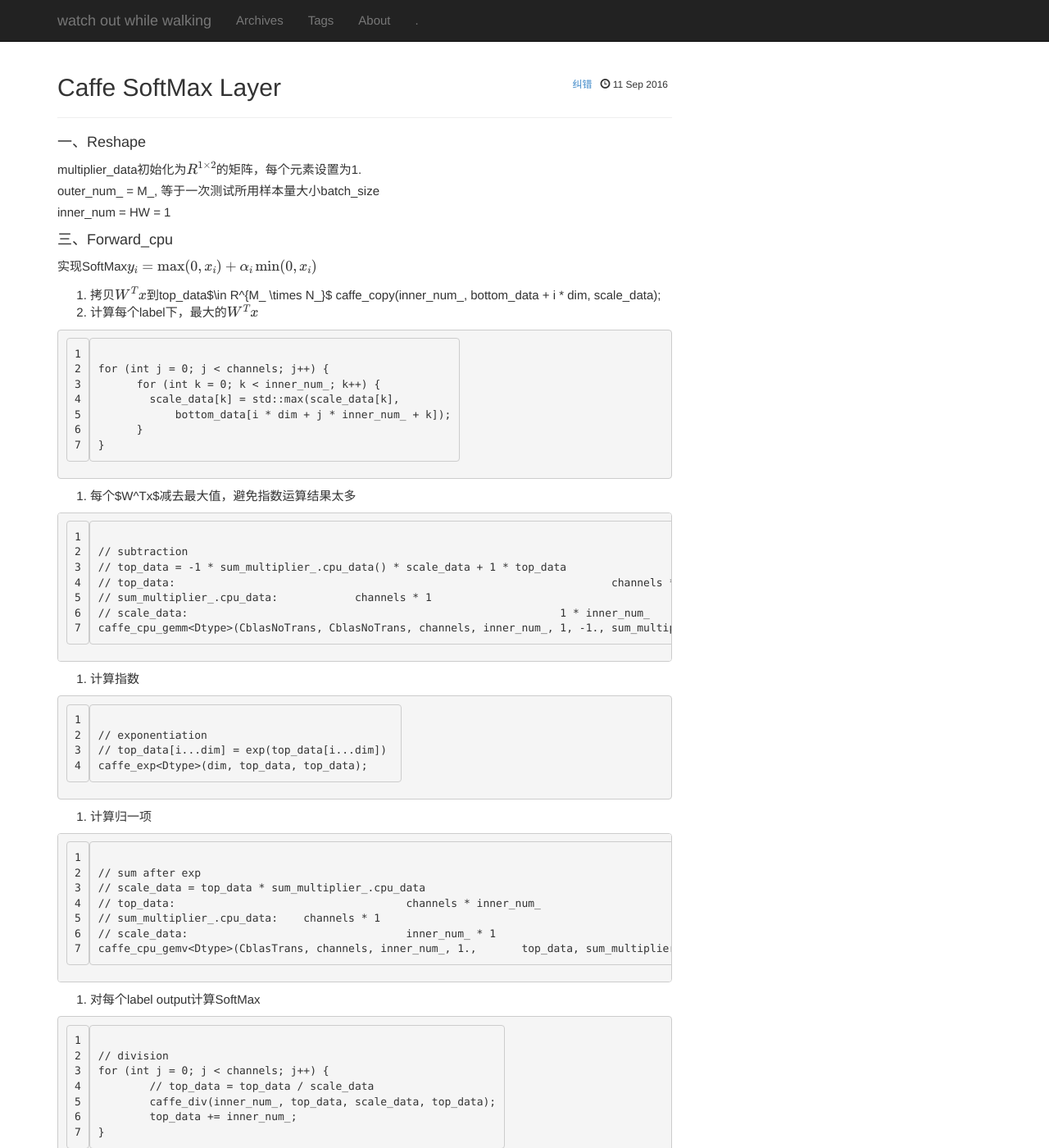
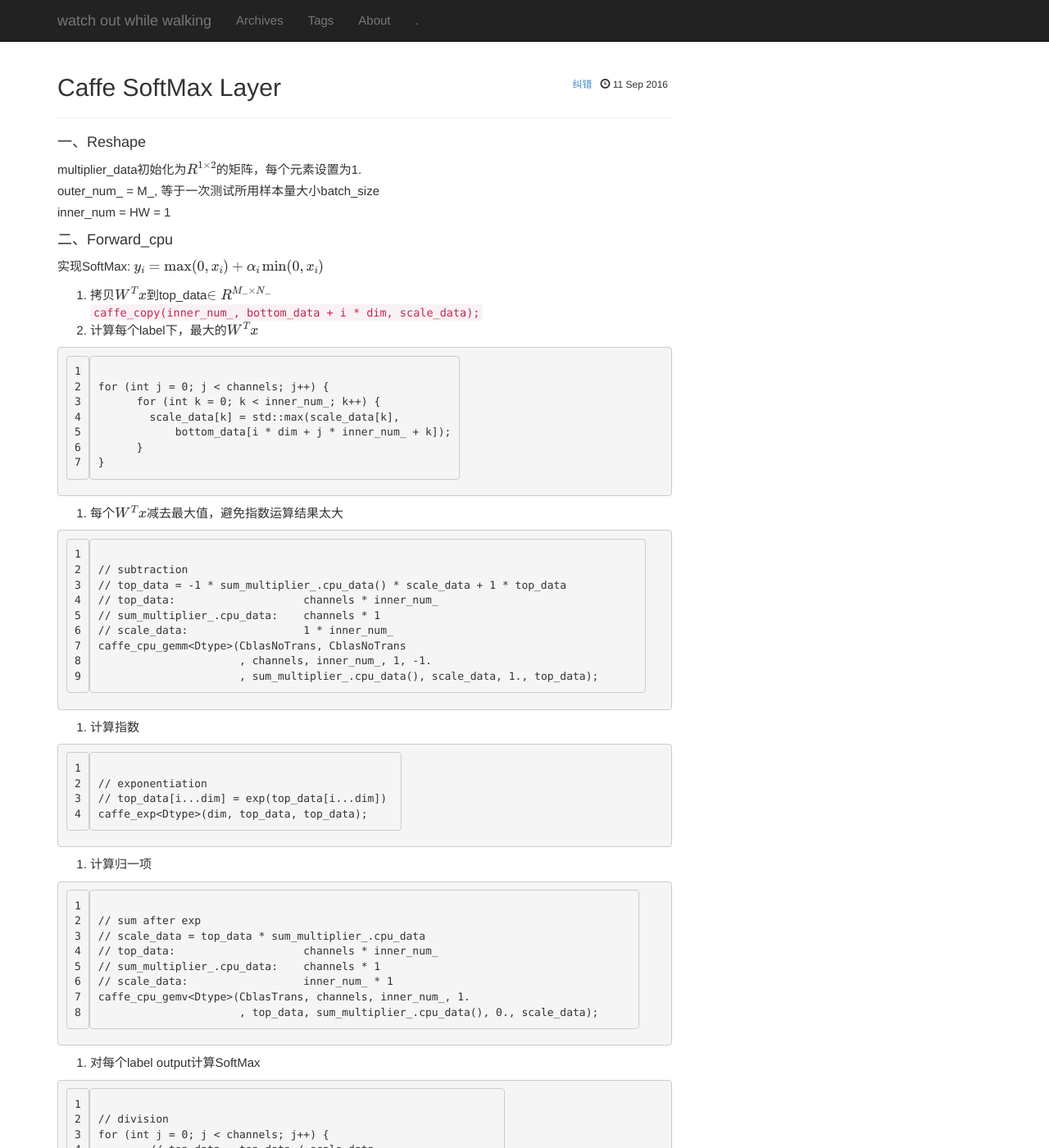
Before and after one commit to kelihoodli/kelihoodli.github.com, a Jekyll site: the page built from _posts/2016-09-11-caffe-softmax-layer.markdown, in a window 1280 px wide and 1400 px high. Shown: the whole window at 82% size. Built offline with Jekyll 4.4.1, drawn with Linux system fonts in a browser that asks for light colours; formulas are drawn with MathJax 3; comment, search, counter and statistics services are not loaded.

Commit message:
up mathjax

```diff
--- a/_posts/2016-06-19-caffe-inner-product-layer.markdown
+++ b/_posts/2016-06-19-caffe-inner-product-layer.markdown
@@ -15,11 +15,11 @@ tags: [learning,deep learning,caffe]
 2.2 1 $$\times$$ N_的bias矩阵`this->blob_[1]`
 
 #### 二、LayerSetUp
-根据InnerProductLayer的num_output,N_,和样本的特征个数K_, ReShape Weight矩阵(this->blobs_[0])为$$R^{N_\times K_}$$, bias向量(this->blobs_[1])为$$R^{1\times N_}$$， 并调用InnerProductParam中设置的参数初始化Filler初始化Weight和bias.
+根据InnerProductLayer的num_output,N_,和样本的特征个数K_, ReShape Weight矩阵(this->blobs_[0])为$$R^{N\_\times K\_}$$, bias向量(this->blobs_[1])为$$R^{1\times N\_}$$， 并调用InnerProductParam中设置的参数初始化Filler初始化Weight和bias.
 
 #### 三、Reshape
-Reshape top[0]为$R^{M_ \times N_}$, 表示每个样本与Weight矩阵相乘的线性变换输出.
-Reshape bias_multiplier_为$R^{1 \times M_}$, 并初始化为1
+Reshape top[0]为$$R^{M\_ \times N\_}$$, 表示每个样本与Weight矩阵相乘的线性变换输出.
+Reshape bias_multiplier_为$$R^{1 \times M\_}$$, 并初始化为1
 
 #### 三、Forward_cpu
 实现$$Y=XW^T+b$$
--- a/_posts/2016-09-11-caffe-softmax-layer.markdown
+++ b/_posts/2016-09-11-caffe-softmax-layer.markdown
@@ -11,10 +11,10 @@ outer_num_ = M_, 等于一次测试所用样本量大小batch_size
 inner_num = HW = 1
 
 
-#### 三、Forward_cpu
-实现SoftMax$$y_i = \max(0, x_i) + \alpha_i \min(0, x_i)$$
-1. 拷贝$$W^Tx$$到top_data$\in R^{M\_ \times N\_}$
-caffe_copy(inner_num_, bottom_data + i * dim, scale_data);
+#### 二、Forward_cpu
+实现SoftMax: $$y_i = \max(0, x_i) + \alpha_i \min(0, x_i)$$
+1. 拷贝$$W^Tx$$到top_data$$\in R^{M\_ \times N\_}$$
+`caffe_copy(inner_num_, bottom_data + i * dim, scale_data);`
 2. 计算每个label下，最大的$$W^Tx$$
 {% highlight xml linenos=table %}
 for (int j = 0; j < channels; j++) {
@@ -24,14 +24,16 @@ for (int j = 0; j < channels; j++) {
       }
 }
 {% endhighlight %}
-3. 每个$W^Tx$减去最大值，避免指数运算结果太多
+3. 每个$$W^Tx$$减去最大值，避免指数运算结果太大
 {% highlight xml linenos=table %}
 // subtraction
 // top_data = -1 * sum_multiplier_.cpu_data() * scale_data + 1 * top_data
-// top_data: 									channels * inner_num_
-// sum_multiplier_.cpu_data: 		channels * 1
-// scale_data:								1 * inner_num_
-caffe_cpu_gemm<Dtype>(CblasNoTrans, CblasNoTrans, channels, inner_num_, 1, -1., sum_multiplier_.cpu_data(), scale_data, 1., top_data);
+// top_data: 			channels * inner_num_
+// sum_multiplier_.cpu_data: 	channels * 1
+// scale_data:			1 * inner_num_
+caffe_cpu_gemm<Dtype>(CblasNoTrans, CblasNoTrans
+		      , channels, inner_num_, 1, -1.
+  		      , sum_multiplier_.cpu_data(), scale_data, 1., top_data);
 {% endhighlight %}
 
 4.  计算指数
@@ -44,10 +46,11 @@ caffe_exp<Dtype>(dim, top_data, top_data);
 {% highlight xml linenos=table %}
 // sum after exp
 // scale_data = top_data * sum_multiplier_.cpu_data
-// top_data: 					channels * inner_num_
+// top_data: 			channels * inner_num_
 // sum_multiplier_.cpu_data:	channels * 1
-// scale_data:					inner_num_ * 1
-caffe_cpu_gemv<Dtype>(CblasTrans, channels, inner_num_, 1.,       top_data, sum_multiplier_.cpu_data(), 0., scale_data);
+// scale_data:			inner_num_ * 1
+caffe_cpu_gemv<Dtype>(CblasTrans, channels, inner_num_, 1.
+		      , top_data, sum_multiplier_.cpu_data(), 0., scale_data);
 {% endhighlight %}
 6. 对每个label output计算SoftMax
 {% highlight xml linenos=table %}
```
Also changed, not shown: _posts/2016-09-10-caffe-prelu-layer.markdown (+5 -5 lines).
